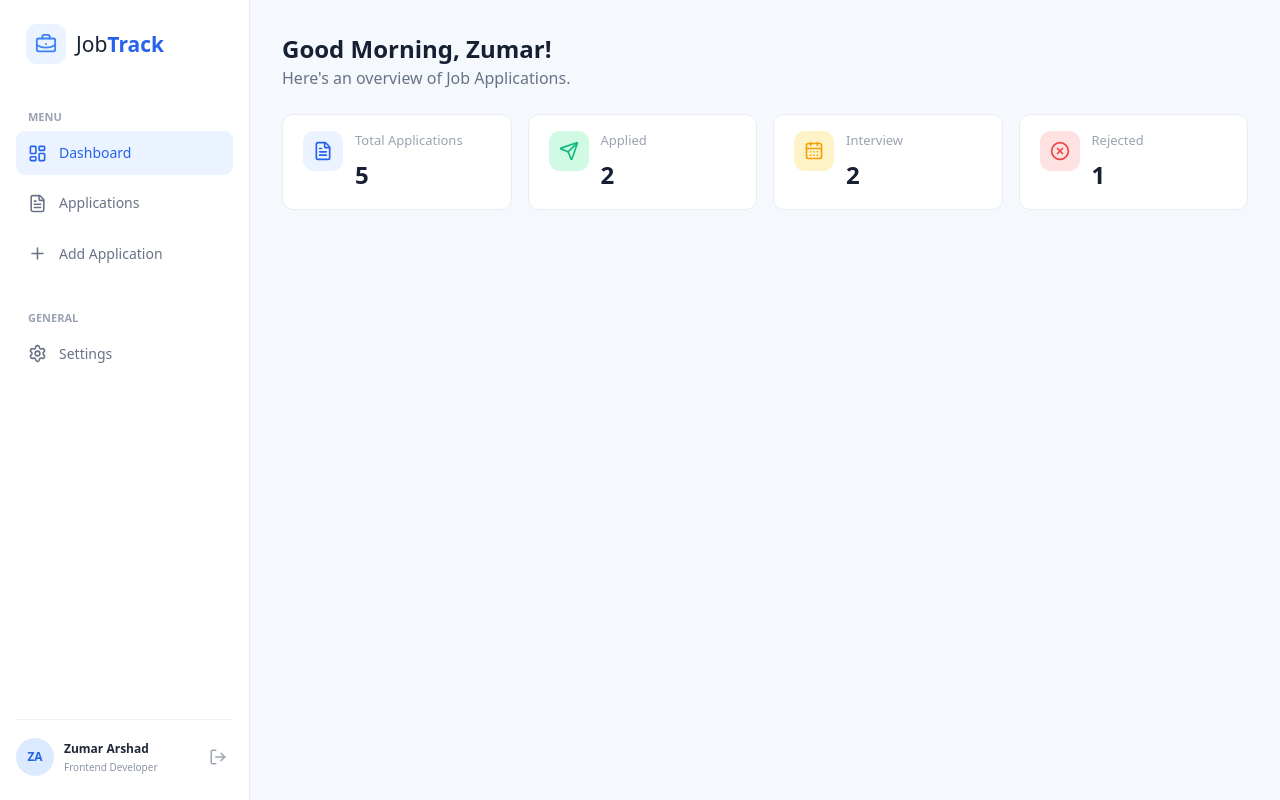
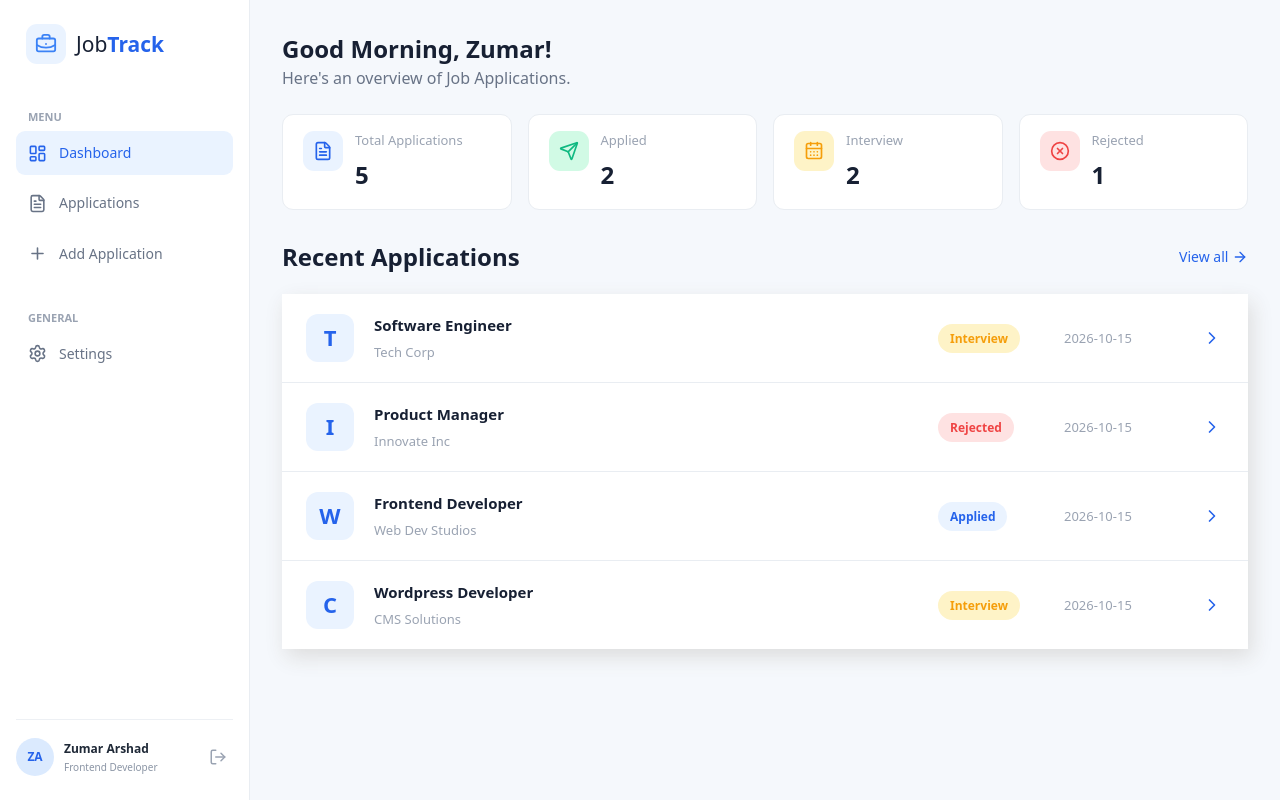
Before and after one commit to ZumarArshad/Job-tracker-application, a React (Vite) app in the folder job-tracker/: page / in a window 1280 px wide. Built offline with nearby package versions, Linux system fonts and the light colour scheme.

Commit message:
Add RecentApplications component and JobCard styling

```diff
--- a/job-tracker/src/App.jsx
+++ b/job-tracker/src/App.jsx
@@ -1,6 +1,7 @@
 import { FileText, Send, CalendarDays, CircleX } from "lucide-react";
 import { Dashboard } from "./pages/Dashboard.jsx";
 import { Sidebar } from "./components/Sidebar.jsx";
+import { RecentApplications } from "./components/RecentApplications.jsx";
 import { StatCard } from "./components/StatCard.jsx";
 import "./App.css";
 
@@ -26,6 +27,7 @@ function App() {
             iconColor="danger"
           />
         </div>
+        <RecentApplications />
       </main>
     </div>
   );
--- /dev/null
+++ b/job-tracker/src/components/JobCard.css
@@ -0,0 +1,147 @@
+/* Individual Job Card */
+
+.job-card {
+display: grid;
+grid-template-columns: 52px minmax(0, 1fr) 110px 120px 24px;
+align-items: center;
+gap: 16px;
+padding: 20px 24px;
+background: var(--color-surface);
+transition: background-color 0.2s ease;
+}
+
+.job-card + .job-card {
+border-top: 1px solid var(--color-border);
+}
+
+.job-card {
+background-color: var(--color-surface);
+}
+
+/* Company Logo Placeholder */
+
+.company-logo {
+width: 48px;
+height: 48px;
+display: flex;
+align-items: center;
+justify-content: center;
+border-radius: 12px;
+background: var(--color-primary-soft);
+color: var(--color-primary);
+font-size: 22px;
+font-weight: 700;
+}
+
+/* Job Information */
+
+.job-card-info {
+min-width: 0;
+}
+
+.job-card-info h3 {
+margin: 0 0 6px;
+color: var(--color-text-heading);
+font-size: 15px;
+font-weight: 600;
+overflow-wrap: anywhere;
+}
+
+.job-card-info p {
+margin: 0;
+color: var(--color-text-muted);
+font-size: 13px;
+}
+
+/* Status Badges */
+
+.job-status {
+display: inline-flex;
+align-items: center;
+justify-content: center;
+padding: 6px 12px;
+border-radius: 20px;
+font-size: 12px;
+font-weight: 600;
+white-space: nowrap;
+}
+
+.job-status.applied {
+background: var(--color-primary-soft);
+color: var(--color-primary);
+}
+
+.job-status.interview {
+background: var(--color-warning-soft);
+color: var(--color-warning);
+}
+
+.job-status.rejected {
+background: var(--color-danger-soft);
+color: var(--color-danger);
+}
+
+.job-status.offer {
+background: var(--color-success-soft);
+color: var(--color-success);
+}
+
+.job-status.withdrawn {
+background: var(--color-neutral-soft);
+color: var(--color-neutral);
+}
+
+/* Application Date */
+
+.application-date {
+color: var(--color-text-muted);
+font-size: 13px;
+white-space: nowrap;
+}
+
+/* Details Link */
+
+.job-card-action {
+display: flex;
+align-items: center;
+justify-content: center;
+color: var(--color-icon-muted);
+text-decoration: none;
+border-radius: 6px;
+}
+
+.job-card-action {
+color: var(--color-primary);
+}
+
+/* Responsive Layout */
+
+@media (max-width: 700px) {
+.job-card {
+grid-template-columns: 44px minmax(0, 1fr) 20px;
+gap: 12px;
+padding: 16px;
+}
+
+.company-logo {
+width: 42px;
+height: 42px;
+font-size: 19px;
+}
+
+.job-card-status {
+grid-column: 2;
+grid-row: 2;
+}
+
+.application-date {
+grid-column: 2;
+grid-row: 3;
+white-space: normal;
+}
+
+.job-card-action {
+grid-column: 3;
+grid-row: 1;
+}
+}
--- a/job-tracker/src/components/JobCard.jsx
+++ b/job-tracker/src/components/JobCard.jsx
@@ -0,0 +1,36 @@
+import { ChevronRight } from "lucide-react";
+import "./JobCard.css";
+export function JobCard({ title, company, status, dateApplied }) {
+  const statusClass = status.toLowerCase().replace(/\s+/g, "-");
+
+  return (
+    <article className="job-card">
+      <div className="company-logo" aria-hidden="true">
+        {company.charAt(0).toUpperCase()}
+      </div>
+
+      <div className="job-card-info">
+        <h3>{title}</h3>
+        <p>{company}</p>
+      </div>
+
+      <div className="job-card-status">
+        <span className={`job-status ${statusClass}`}>
+          {status}
+        </span>
+      </div>
+
+      <time className="application-date">
+        {dateApplied}
+      </time>
+
+      <a
+        href="#"
+        className="job-card-action"
+        aria-label={`View ${title} at ${company}`}
+      >
+        <ChevronRight size={20} />
+      </a>
+    </article>
+  );
+}
--- /dev/null
+++ b/job-tracker/src/components/RecentApplications.css
@@ -0,0 +1,20 @@
+.recent-applications{
+    .section-header{
+        display: flex;
+        align-items: center;
+        justify-content: space-between;
+        margin: 30px 0 20px 0;
+        a{
+            font-size: 14px;
+            color: var(--color-primary);
+            font-weight: 500;
+            text-decoration: none;
+            svg{
+                margin-bottom: -3px;
+            }
+        }
+    }
+    .job-cards-container{
+            box-shadow: 4px 8px 20px 0px #dddddd;
+    }
+}
--- /dev/null
+++ b/job-tracker/src/components/RecentApplications.jsx
@@ -0,0 +1,23 @@
+import { ArrowRight } from "lucide-react";
+import "./RecentApplications.css";
+import {JobCard} from "./JobCard.jsx";
+export function RecentApplications() {
+  return (
+     <section className="recent-applications">
+      <div className="section-header">
+        <h2>Recent Applications</h2>
+
+        <a href="#">
+          View all <ArrowRight size={16} />
+        </a>
+      </div>
+        <div className="job-cards-container">
+            <JobCard title="Software Engineer" company="Tech Corp" status="Interview" dateApplied="2026-10-15" />
+            <JobCard title="Product Manager" company="Innovate Inc" status="Rejected" dateApplied="2026-10-15" />
+            <JobCard title="Frontend Developer" company="Web Dev Studios" status="Applied" dateApplied="2026-10-15" />
+            <JobCard title="Wordpress Developer" company="CMS Solutions" status="Interview" dateApplied="2026-10-15" />
+
+        </div>
+    </section>
+    );
+}
--- a/job-tracker/src/index.css
+++ b/job-tracker/src/index.css
@@ -62,7 +62,7 @@ h2,
 h3 {
   margin: 0;
   color: var(--color-text-heading);
-  font-weight: 600;
+  font-weight: 700;
 }
 
 p {
```
